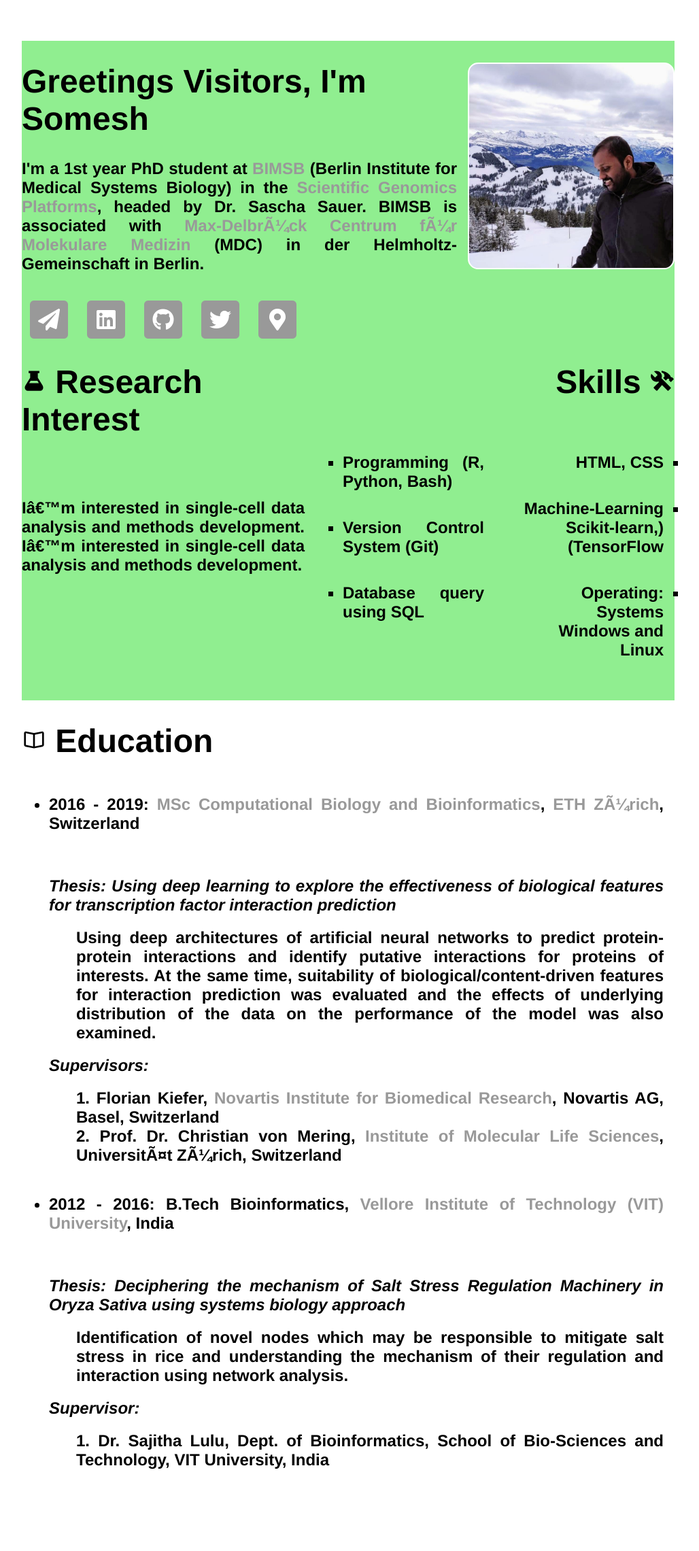
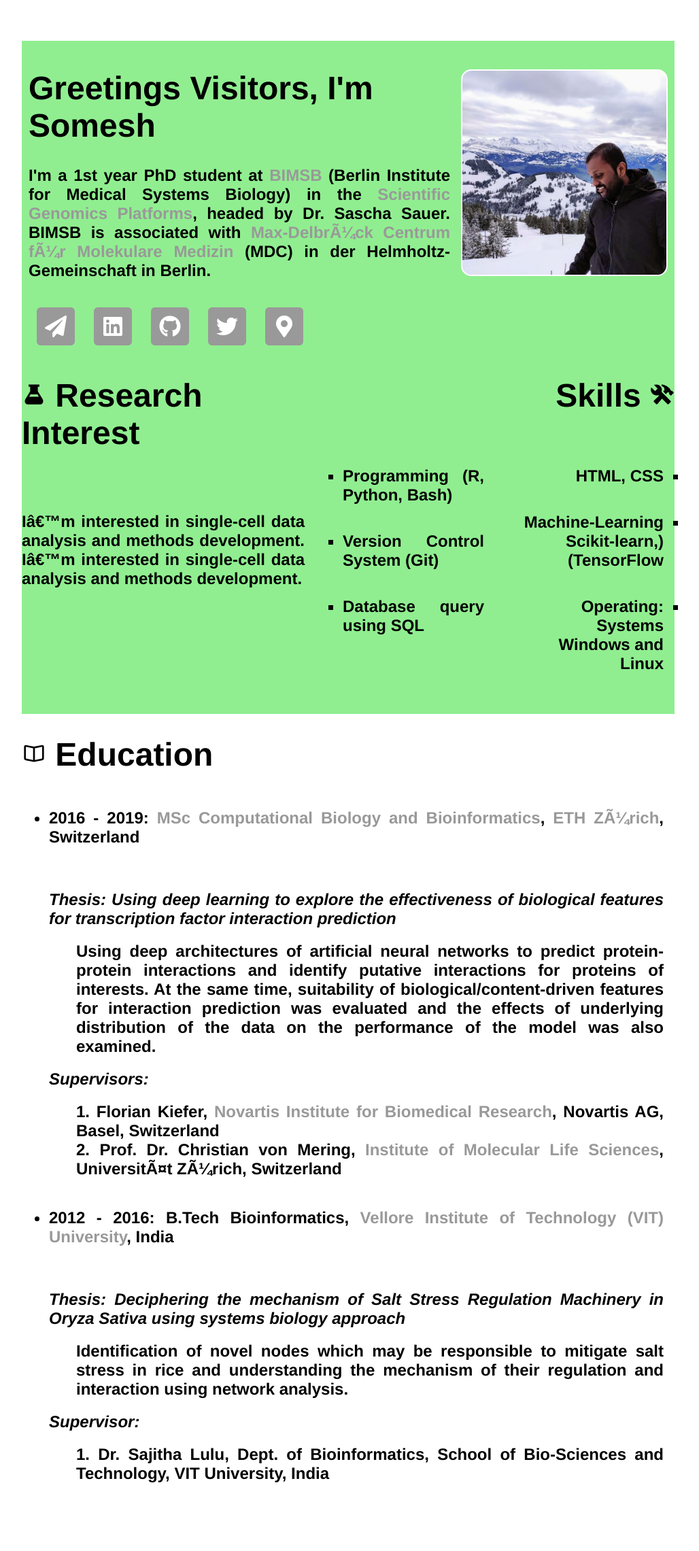
Before and after one commit to saisomesh2594/saisomesh2594.github.io, a Jekyll site: the page built from index.html, in a window 1280 px wide. Shown: the whole page at 68% size, without its empty margins (128-1156 px from the left). Built offline with Jekyll 4.4.1, drawn with Linux system fonts in a browser that asks for light colours.

Commit message:
Update index.html

```diff
--- a/index.html
+++ b/index.html
@@ -11,7 +11,7 @@ title: Somesh Sai, Just Another Bioinformatician
 		</ul>
 	</nav>-->
 
-	<div id="container">
+	<div id="container" style="padding: 10px;">
 		<div class="text-container">
 			<header>
 				<h1>
```
